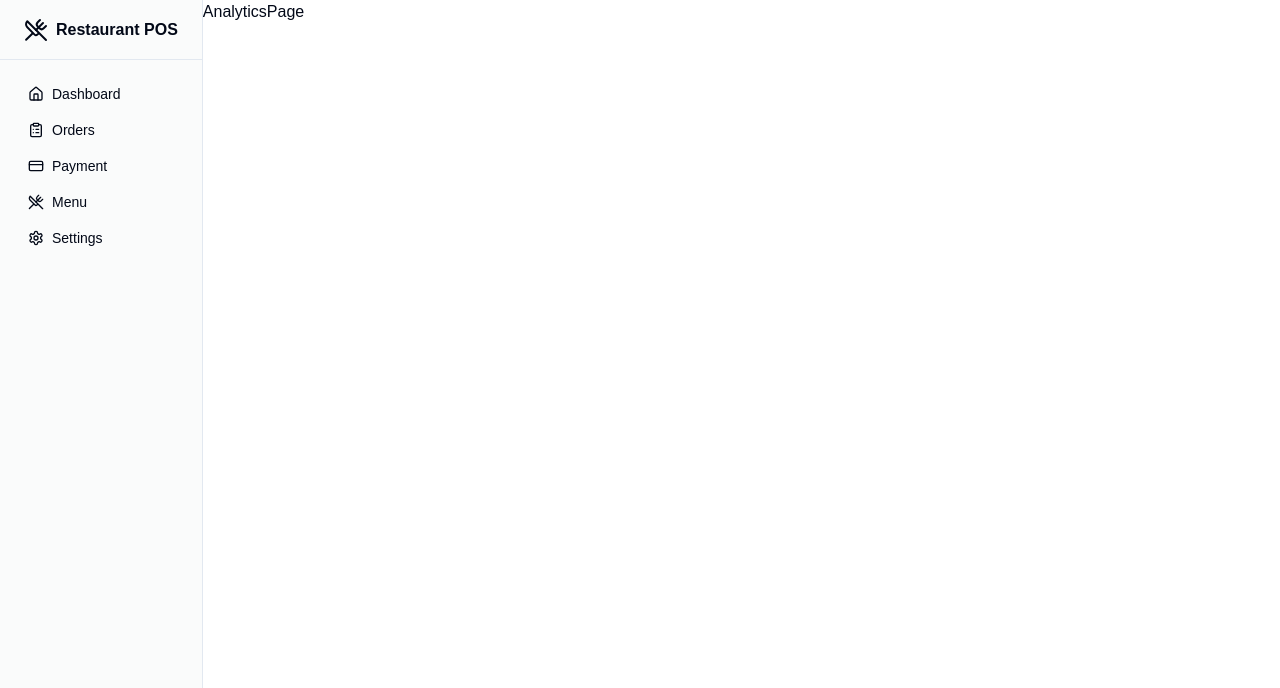
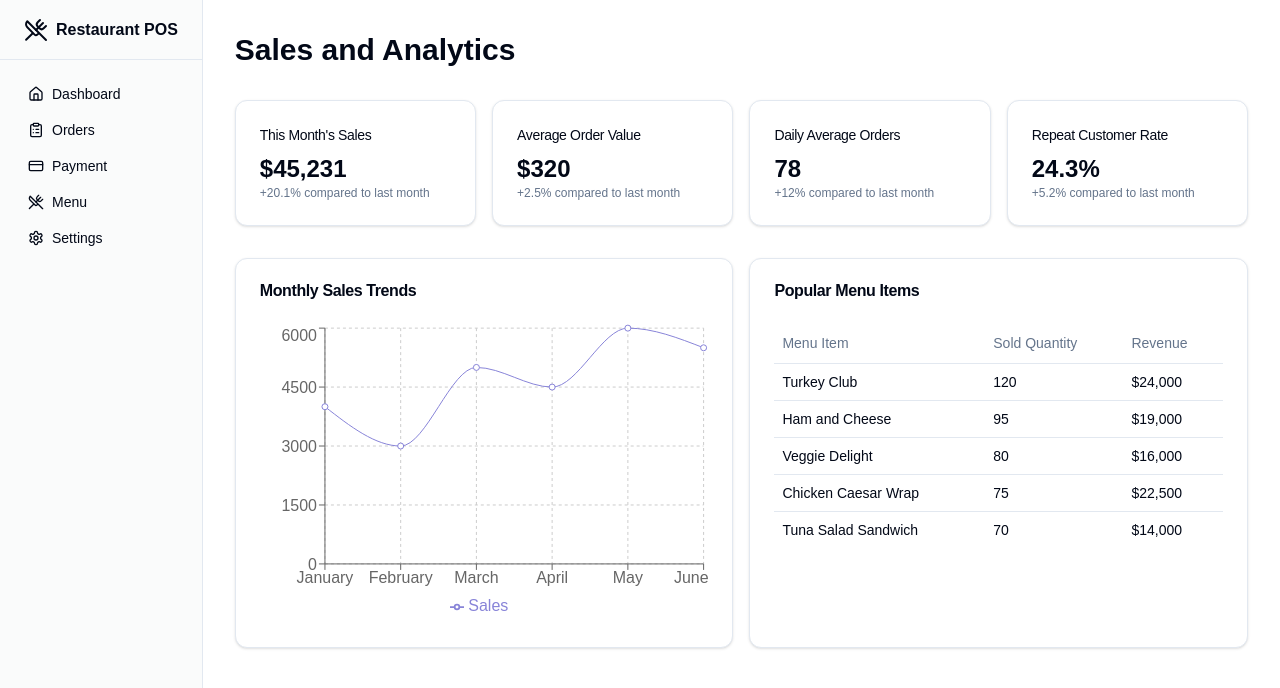
Before and after one commit to smosco/next-table-order, a Next.js app: page /admin/analytics in a window 1280 px wide. Shown: the top 688 px of the page. Built offline with nearby package versions, Linux system fonts and the light colour scheme.

Commit message:
feat: create analytics page

```diff
--- a/package.json
+++ b/package.json
@@ -13,6 +13,7 @@
     "@hookform/resolvers": "^3.10.0",
     "@radix-ui/react-dialog": "^1.1.5",
     "@radix-ui/react-label": "^2.1.1",
+    "@radix-ui/react-radio-group": "^1.2.2",
     "@radix-ui/react-scroll-area": "^1.2.2",
     "@radix-ui/react-select": "^2.1.5",
     "@radix-ui/react-slot": "^1.1.1",
--- a/src/app/admin/analytics/page.tsx
+++ b/src/app/admin/analytics/page.tsx
@@ -1,7 +1,85 @@
-import React from 'react';
+'use client';
 
-function AnalyticsPage() {
-  return <div>AnalyticsPage</div>;
+import { Card, CardContent, CardHeader, CardTitle } from '@/components/ui/card';
+import { SalesChart } from '@/components/admin/SalesChart';
+import { PopularItems } from '@/components/admin/PopularItems';
+
+export default function AnalyticsPage() {
+  return (
+    <div className='p-8 space-y-8'>
+      <h1 className='text-3xl font-bold'>Sales and Analytics</h1>
+      <div className='grid gap-4 md:grid-cols-2 lg:grid-cols-4'>
+        <Card>
+          <CardHeader className='flex flex-row items-center justify-between space-y-0 pb-2'>
+            <CardTitle className='text-sm font-medium'>
+              This Month's Sales
+            </CardTitle>
+          </CardHeader>
+          <CardContent>
+            <div className='text-2xl font-bold'>$45,231</div>
+            <p className='text-xs text-muted-foreground'>
+              +20.1% compared to last month
+            </p>
+          </CardContent>
+        </Card>
+        <Card>
+          <CardHeader className='flex flex-row items-center justify-between space-y-0 pb-2'>
+            <CardTitle className='text-sm font-medium'>
+              Average Order Value
+            </CardTitle>
+          </CardHeader>
+          <CardContent>
+            <div className='text-2xl font-bold'>$320</div>
+            <p className='text-xs text-muted-foreground'>
+              +2.5% compared to last month
+            </p>
+          </CardContent>
+        </Card>
+        <Card>
+          <CardHeader className='flex flex-row items-center justify-between space-y-0 pb-2'>
+            <CardTitle className='text-sm font-medium'>
+              Daily Average Orders
+            </CardTitle>
+          </CardHeader>
+          <CardContent>
+            <div className='text-2xl font-bold'>78</div>
+            <p className='text-xs text-muted-foreground'>
+              +12% compared to last month
+            </p>
+          </CardContent>
+        </Card>
+        <Card>
+          <CardHeader className='flex flex-row items-center justify-between space-y-0 pb-2'>
+            <CardTitle className='text-sm font-medium'>
+              Repeat Customer Rate
+            </CardTitle>
+          </CardHeader>
+          <CardContent>
+            <div className='text-2xl font-bold'>24.3%</div>
+            <p className='text-xs text-muted-foreground'>
+              +5.2% compared to last month
+            </p>
+          </CardContent>
+        </Card>
+      </div>
+      <div className='grid gap-4 md:grid-cols-2'>
+        <Card className='col-span-1'>
+          <CardHeader>
+            <CardTitle>Monthly Sales Trends</CardTitle>
+          </CardHeader>
+          <CardContent>
+            <SalesChart />
+          </CardContent>
+        </Card>
+        <Card className='col-span-1'>
+          <CardHeader>
+            <CardTitle>Popular Menu Items</CardTitle>
+          </CardHeader>
+          <CardContent>
+            <PopularItems />
+          </CardContent>
+        </Card>
+      </div>
+    </div>
+  );
 }
-
-export default AnalyticsPage;
--- /dev/null
+++ b/src/components/admin/PopularItems.tsx
@@ -0,0 +1,39 @@
+import {
+  Table,
+  TableBody,
+  TableCell,
+  TableHead,
+  TableHeader,
+  TableRow,
+} from '@/components/ui/table';
+
+const popularItems = [
+  { name: 'Turkey Club', count: 120, revenue: 24000 },
+  { name: 'Ham and Cheese', count: 95, revenue: 19000 },
+  { name: 'Veggie Delight', count: 80, revenue: 16000 },
+  { name: 'Chicken Caesar Wrap', count: 75, revenue: 22500 },
+  { name: 'Tuna Salad Sandwich', count: 70, revenue: 14000 },
+];
+
+export function PopularItems() {
+  return (
+    <Table>
+      <TableHeader>
+        <TableRow>
+          <TableHead>Menu Item</TableHead>
+          <TableHead>Sold Quantity</TableHead>
+          <TableHead>Revenue</TableHead>
+        </TableRow>
+      </TableHeader>
+      <TableBody>
+        {popularItems.map((item) => (
+          <TableRow key={item.name}>
+            <TableCell>{item.name}</TableCell>
+            <TableCell>{item.count}</TableCell>
+            <TableCell>${item.revenue.toLocaleString()}</TableCell>
+          </TableRow>
+        ))}
+      </TableBody>
+    </Table>
+  );
+}
--- /dev/null
+++ b/src/components/admin/SalesChart.tsx
@@ -0,0 +1,39 @@
+import {
+  LineChart,
+  Line,
+  XAxis,
+  YAxis,
+  CartesianGrid,
+  Tooltip,
+  Legend,
+  ResponsiveContainer,
+} from 'recharts';
+
+const data = [
+  { name: 'January', Sales: 4000 },
+  { name: 'February', Sales: 3000 },
+  { name: 'March', Sales: 5000 },
+  { name: 'April', Sales: 4500 },
+  { name: 'May', Sales: 6000 },
+  { name: 'June', Sales: 5500 },
+];
+
+export function SalesChart() {
+  return (
+    <ResponsiveContainer width='100%' height={300}>
+      <LineChart data={data}>
+        <CartesianGrid strokeDasharray='3 3' />
+        <XAxis dataKey='name' />
+        <YAxis />
+        <Tooltip />
+        <Legend />
+        <Line
+          type='monotone'
+          dataKey='Sales'
+          stroke='#8884d8'
+          activeDot={{ r: 8 }}
+        />
+      </LineChart>
+    </ResponsiveContainer>
+  );
+}
--- a/src/components/admin/Sidebar.tsx
+++ b/src/components/admin/Sidebar.tsx
@@ -3,7 +3,6 @@
 import Link from 'next/link';
 import { usePathname } from 'next/navigation';
 import { cn } from '@/lib/utils';
-import { Button } from '@/components/ui/button';
 import { ScrollArea } from '@/components/ui/scroll-area';
 import {
   Home,
@@ -48,7 +47,7 @@ export function Sidebar() {
     <div className='hidden border-r bg-gray-100/40 lg:block dark:bg-gray-800/40'>
       <div className='flex h-full max-h-screen flex-col gap-2'>
         <div className='flex h-[60px] items-center border-b px-6'>
-          <Link className='flex items-center gap-2 font-semibold' href='/'>
+          <Link className='flex items-center gap-2 font-semibold' href='/admin'>
             <UtensilsCrossed className='h-6 w-6' />
             <span>Restaurant POS</span>
           </Link>
--- /dev/null
+++ b/src/components/ui/radio-group.tsx
@@ -0,0 +1,44 @@
+"use client"
+
+import * as React from "react"
+import * as RadioGroupPrimitive from "@radix-ui/react-radio-group"
+import { Circle } from "lucide-react"
+
+import { cn } from "@/lib/utils"
+
+const RadioGroup = React.forwardRef<
+  React.ElementRef<typeof RadioGroupPrimitive.Root>,
+  React.ComponentPropsWithoutRef<typeof RadioGroupPrimitive.Root>
+>(({ className, ...props }, ref) => {
+  return (
+    <RadioGroupPrimitive.Root
+      className={cn("grid gap-2", className)}
+      {...props}
+      ref={ref}
+    />
+  )
+})
+RadioGroup.displayName = RadioGroupPrimitive.Root.displayName
+
+const RadioGroupItem = React.forwardRef<
+  React.ElementRef<typeof RadioGroupPrimitive.Item>,
+  React.ComponentPropsWithoutRef<typeof RadioGroupPrimitive.Item>
+>(({ className, ...props }, ref) => {
+  return (
+    <RadioGroupPrimitive.Item
+      ref={ref}
+      className={cn(
+        "aspect-square h-4 w-4 rounded-full border border-primary text-primary shadow focus:outline-none focus-visible:ring-1 focus-visible:ring-ring disabled:cursor-not-allowed disabled:opacity-50",
+        className
+      )}
+      {...props}
+    >
+      <RadioGroupPrimitive.Indicator className="flex items-center justify-center">
+        <Circle className="h-3.5 w-3.5 fill-primary" />
+      </RadioGroupPrimitive.Indicator>
+    </RadioGroupPrimitive.Item>
+  )
+})
+RadioGroupItem.displayName = RadioGroupPrimitive.Item.displayName
+
+export { RadioGroup, RadioGroupItem }
```
